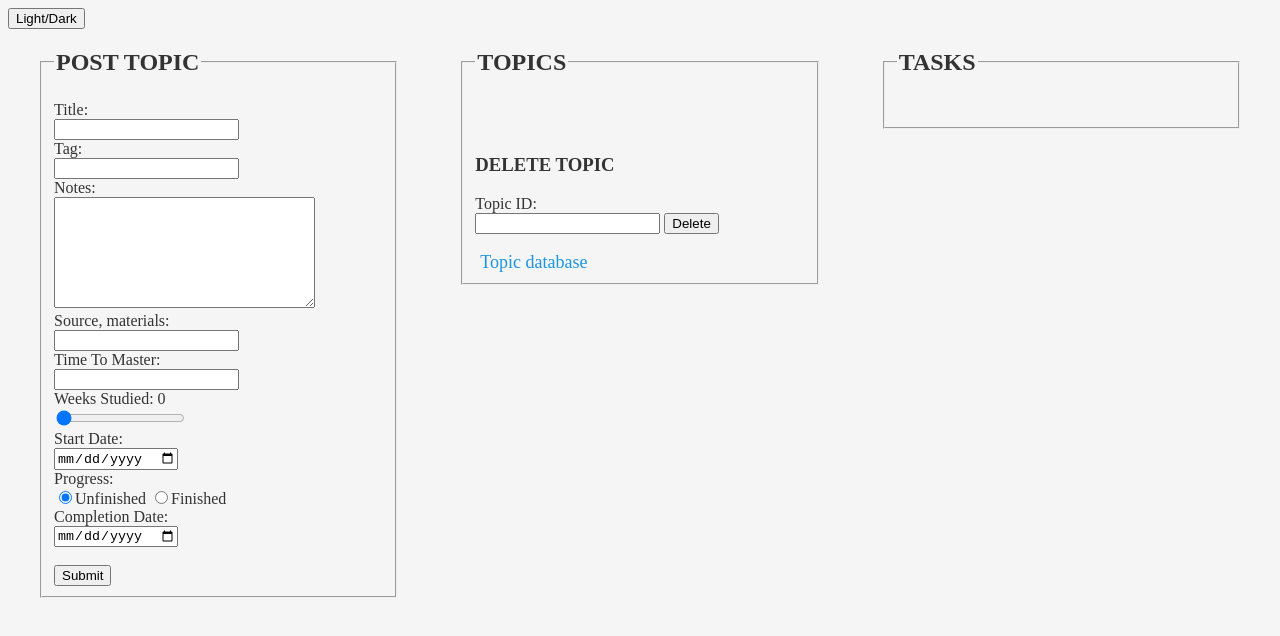
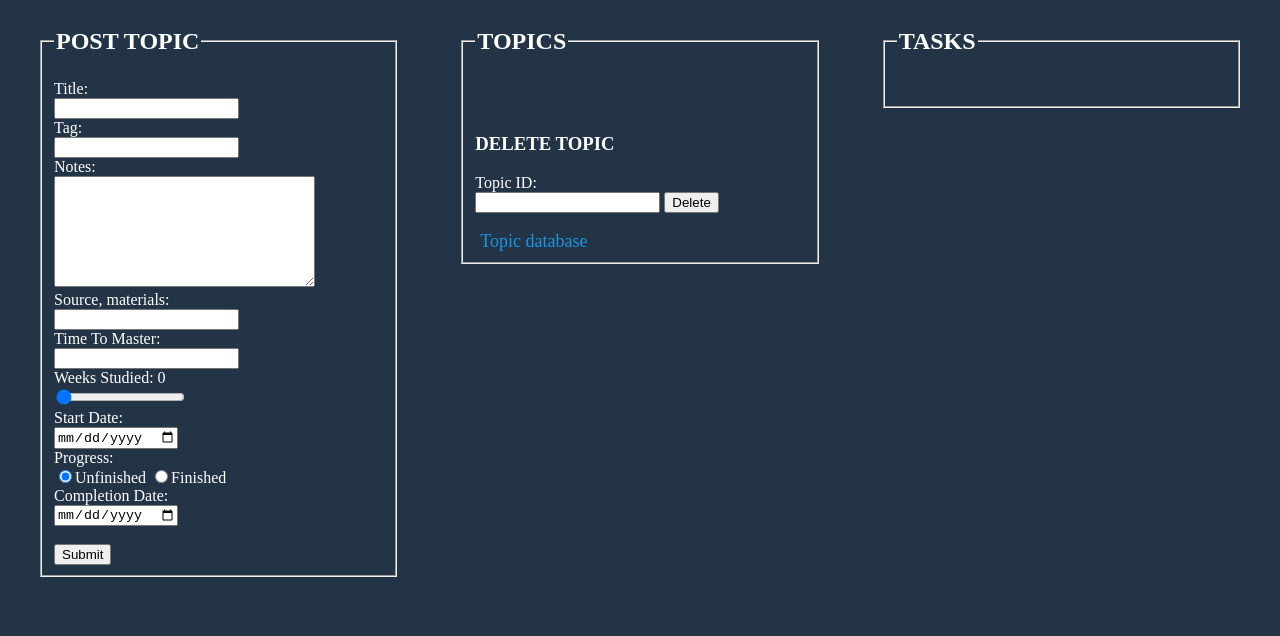
Before and after one commit to keskiviikko/viikkoprojekti_eka, a website: page public/index.html in a window 1280 px wide. Drawn offline with nearby package versions, Linux system fonts and the light colour scheme; no server answers.

Commit message:
remove dark mode btn, change bg color to dark, install jest and nodemon

```diff
--- a/public/index.html
+++ b/public/index.html
@@ -11,9 +11,8 @@
         integrity="sha256-Qw82+bXyGq6MydymqBxNPYTaUXXq7c8v3CwiYwLLNXU=" crossorigin="anonymous"></script>
 </head>
 
-<body id="body" class="light-mode">
+<body>
     <header>
-        <button type="button" onclick="backgroundColor()">Light/Dark</button>
     </header>
     <div class="container">
         <div class="section">
--- a/public/main.js
+++ b/public/main.js
@@ -88,9 +88,3 @@ function deleteTopic(id) {
     });
     // location.reload();
 }
-
-function backgroundColor() {
-    var body = document.getElementById('body');
-    var currentClass = body.className;
-    body.className = currentClass == 'dark-mode' ? 'light-mode' : 'dark-mode';
-}
--- a/public/style.css
+++ b/public/style.css
@@ -22,14 +22,9 @@ a:hover {
     padding: 5px;
 }
 
-body.dark-mode {
+body {
   background-color: #243447;
   color: white;
-}
-
-body.light-mode {
-  background-color: whitesmoke;
-  color: #333333;
 }
 
 @media (max-width: 1024px) { /*breakpoint*/
```
Also changed, not shown: package.json (+6 -2 lines), 1 other file.
